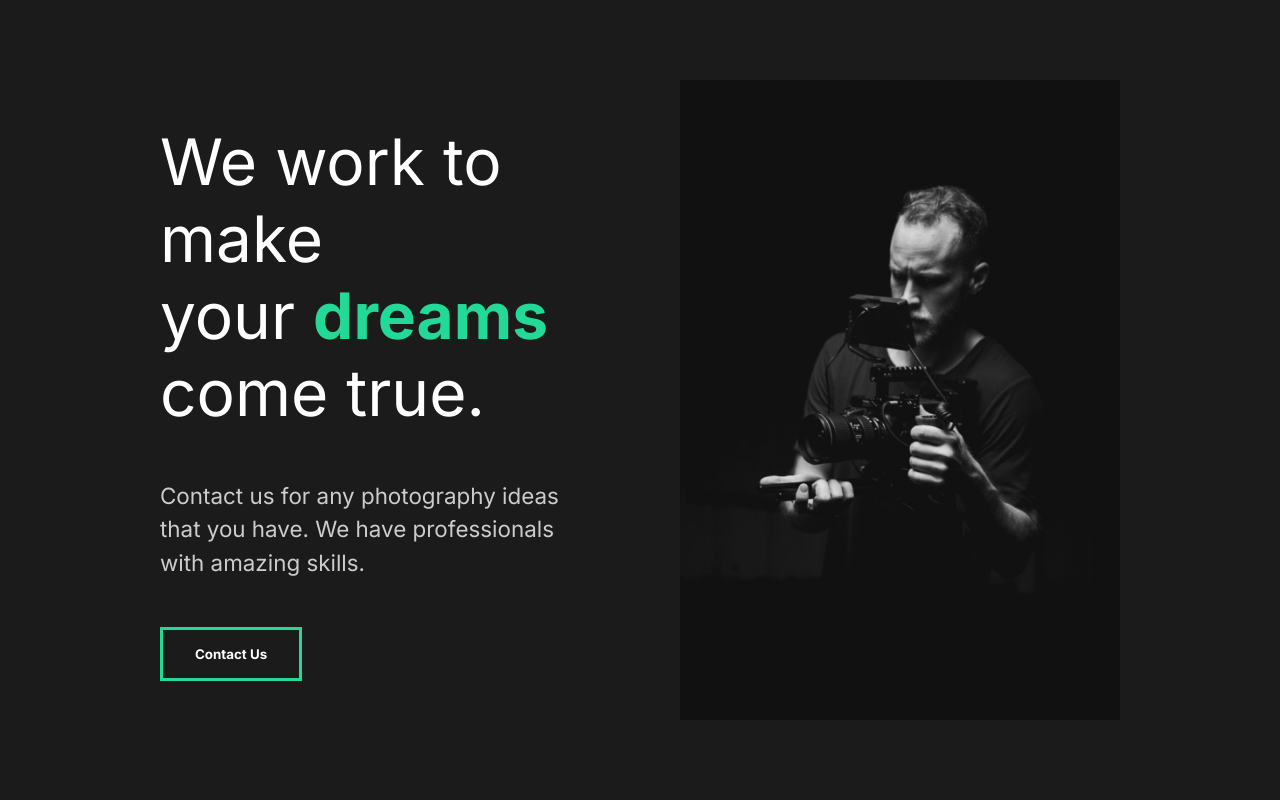
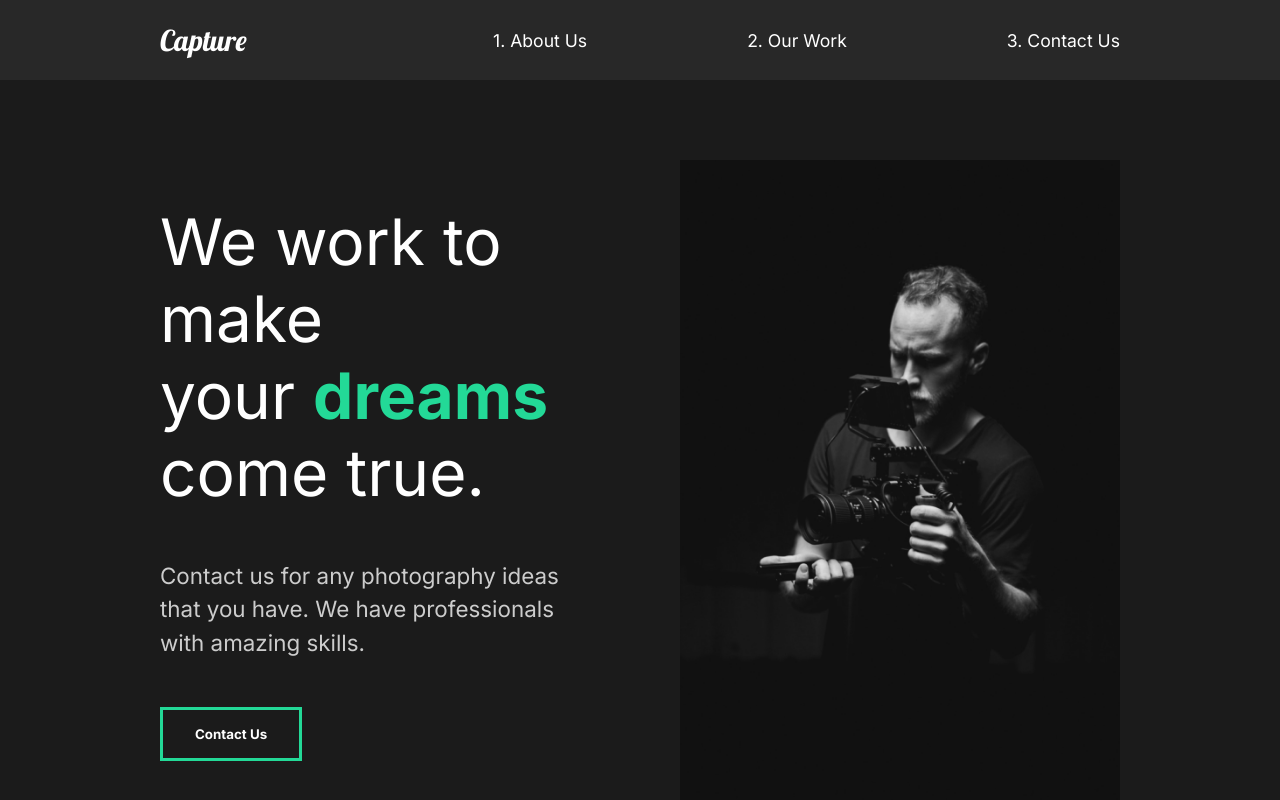
Before and after one commit to QuentinAgobert/The-creative-react-course-capture, a React (Create React App) app: page / in a window 1280 px wide. Shown: the top 800 px of the page. Built offline with nearby package versions, Linux system fonts and the light colour scheme.

Commit message:
8. Creating Our Nav

```diff
--- a/src/App.js
+++ b/src/App.js
@@ -3,11 +3,13 @@
 import GlobalStyle from './components/GlobalStyle';
 // Import Pages
 import AboutUs from './pages/AboutUs';
+import Nav from './components/Nav';
 
 function App() {
     return (
         <div className="App">
             <GlobalStyle />
+            <Nav />
             <AboutUs />
         </div>
     );
--- /dev/null
+++ b/src/components/Nav.js
@@ -0,0 +1,44 @@
+import React from 'react';
+import styled from 'styled-components';
+
+const Nav = () => {
+    return (
+        <StyledNav>
+            <h1><a id="logo" href="#">Capture</a></h1>
+            <ul>
+                <li><a href="#">1. About Us</a></li>
+                <li><a href="#">2. Our Work</a></li>
+                <li><a href="#">3. Contact Us</a></li>
+            </ul>
+        </StyledNav>
+    );
+};
+
+const StyledNav = styled.nav`
+    min-height: 10vh;
+    display: flex;
+    margin: auto;
+    justify-content: space-between;
+    align-items: center;
+    padding: 1rem 10rem;
+    background: #282828;
+    a {
+        color: white;
+        text-decoration: none;
+    }
+    ul {
+        display: flex;
+        list-style: none;
+    }
+    #logo {
+        font-size: 1.8rem;
+        font-family: "Lobster", cursive;
+        font-weight: lighter;
+    }
+    li {
+        padding-left: 10rem;
+        position: relative;
+    }
+`;
+
+export default Nav;
```
